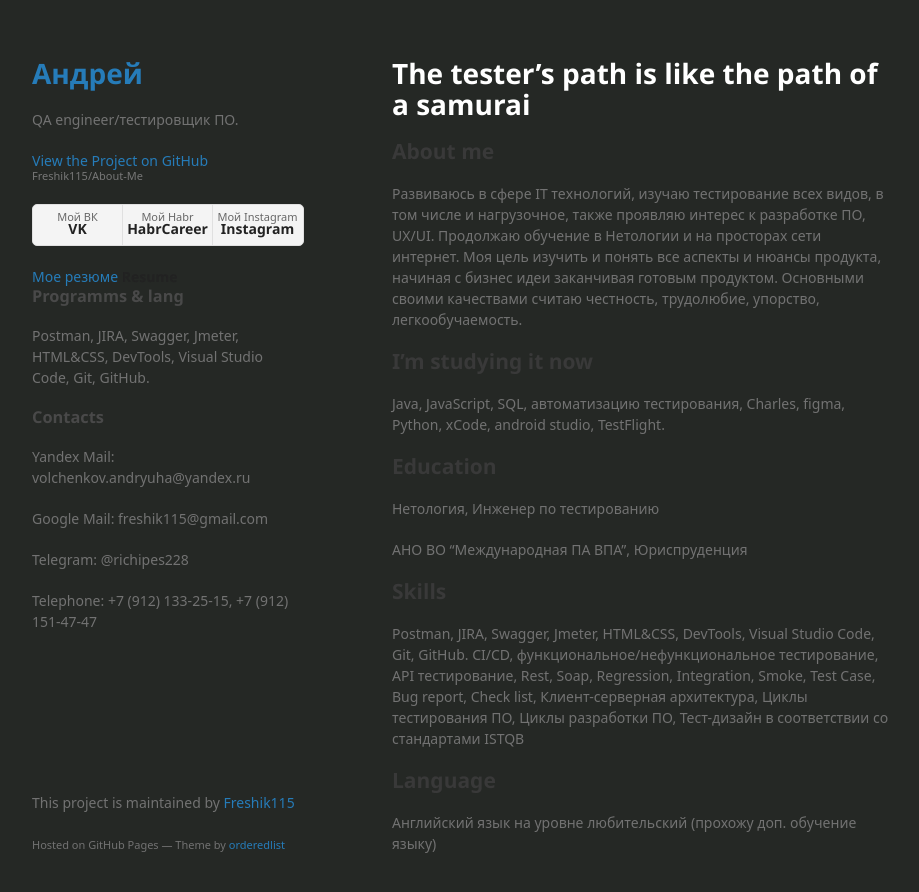
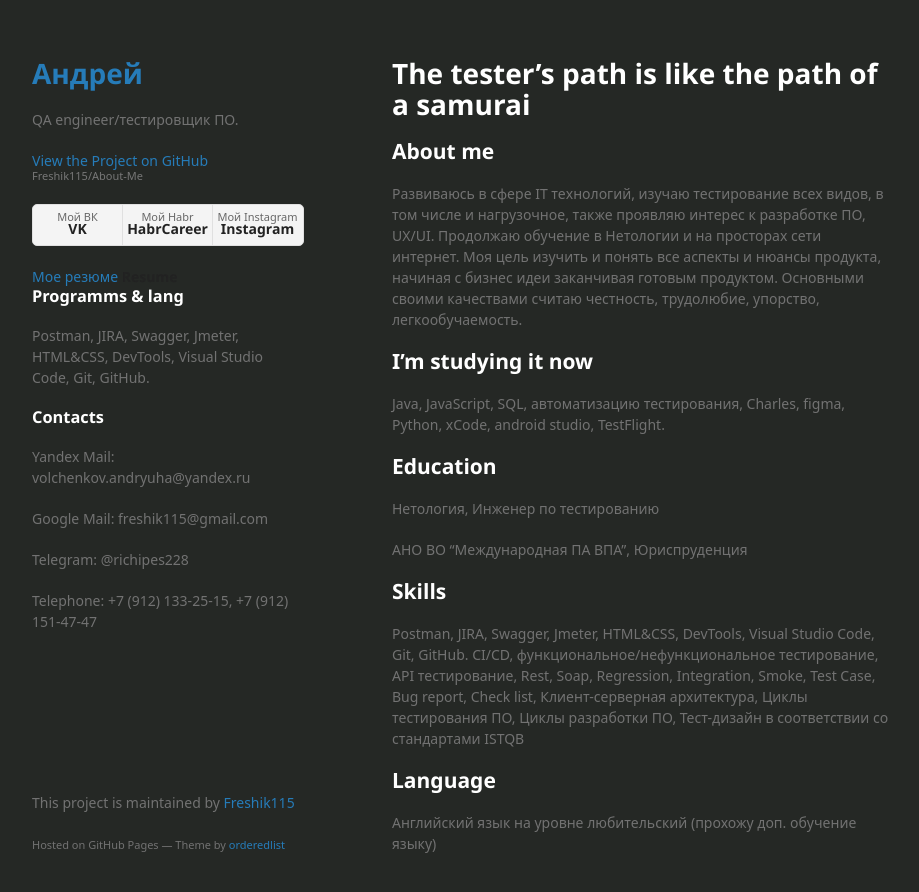
Before and after one commit to Freshik115/About-Me, a Jekyll site: the page built from README.md, in a window 1280 px wide and 924 px high. Shown: the top 892 px of the window, without its empty margins (178-1097 px from the left). Built offline with Jekyll 4.4.1, drawn with Linux system fonts in a browser that asks for light colours; some web fonts are replaced; our own code applies the rules of GitHub Pages for plain Markdown files.

Commit message:
Update jekyll-theme-minimal.scss

```diff
--- a/_sass/jekyll-theme-minimal.scss
+++ b/_sass/jekyll-theme-minimal.scss
@@ -27,11 +27,11 @@ h1 {
 }
 
 h2 {
-  color:#393939;
+  color:#fff;
 }
 
 h3, h4, h5, h6 {
-  color:#494949;
+  color:#fff;
 }
 
 a {
```
